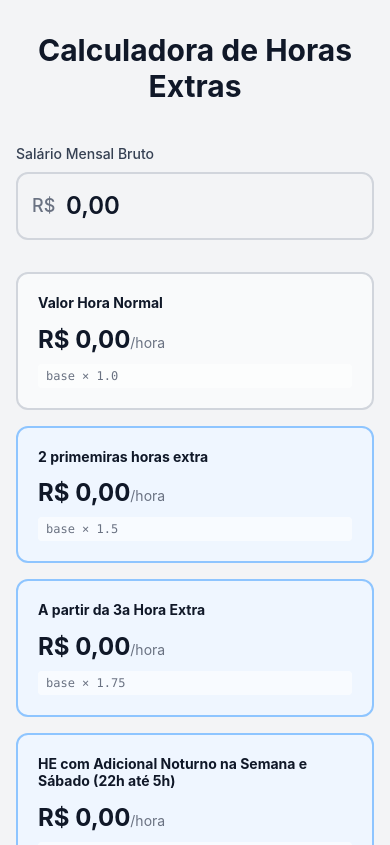
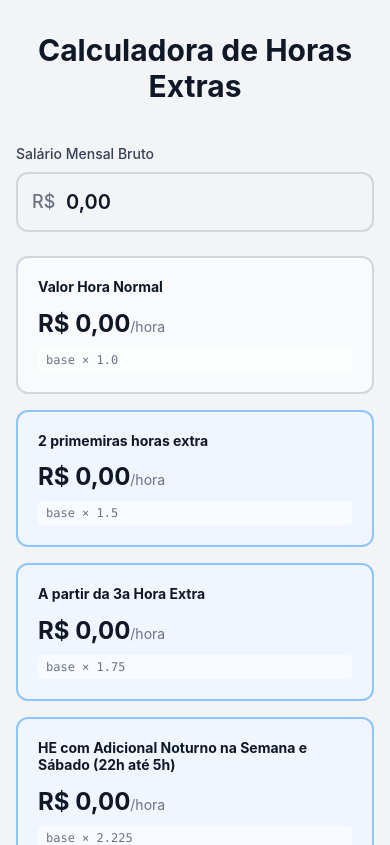
Before and after one commit to paulograbin/horasExtras, a React (Vite) app: page / in a window 390 px wide. Shown: the top 845 px of the page. Built offline with nearby package versions, Linux system fonts and the light colour scheme.

Commit message:
Slightly tighter vertical padding on mobile, smaller text size breakpoint.

```diff
--- a/src/components/SalaryInput.tsx
+++ b/src/components/SalaryInput.tsx
@@ -15,7 +15,7 @@ export function SalaryInput({ salary, onChange }: SalaryInputProps) {
   });
 
   return (
-    <div className="max-w-md mx-auto px-4 mb-8">
+    <div className="max-w-md mx-auto px-4 mb-6 sm:mb-8">
       <label
         htmlFor="salary"
         className="block text-sm font-medium text-gray-700 mb-2"
@@ -33,7 +33,7 @@ export function SalaryInput({ salary, onChange }: SalaryInputProps) {
           value={displayValue}
           onChange={handleChange}
           placeholder="0,00"
-          className="w-full pl-12 pr-4 py-4 text-2xl font-semibold text-gray-900 border-2 border-gray-300 rounded-xl focus:border-blue-500 focus:ring-2 focus:ring-blue-200 outline-none transition-all"
+          className="w-full pl-12 pr-4 py-3.5 sm:py-4 text-xl sm:text-2xl font-semibold text-gray-900 border-2 border-gray-300 rounded-xl focus:border-blue-500 focus:ring-2 focus:ring-blue-200 outline-none transition-all"
         />
       </div>
     </div>
```
